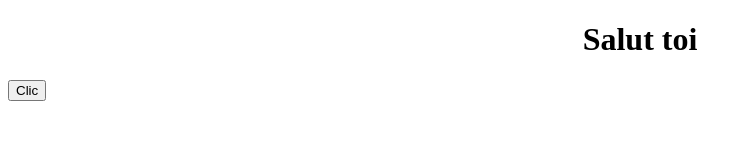
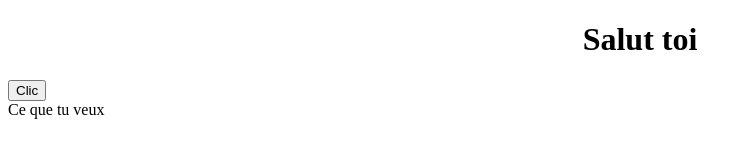
Before and after one commit to Laffreuxbob/testPourSusu, a plain HTML site: page index.html in a window 1280 px wide. Shown: the whole page, without its empty margins (0-752 px from the left). Drawn offline with Linux system fonts and the light colour scheme.

Commit message:
Ajout lignes Readme et index

```diff
--- a/index.html
+++ b/index.html
@@ -8,7 +8,7 @@
 	<h1>Salut toi</h1>
 	<button id="button">Clic</button>
 	<div id="mainContent">
-
+   Ce que tu veux
 	</div>
 </body>
 	<script type="text/javascript" src="script.js"></script>
```
Also changed, not shown: 1 other file.
